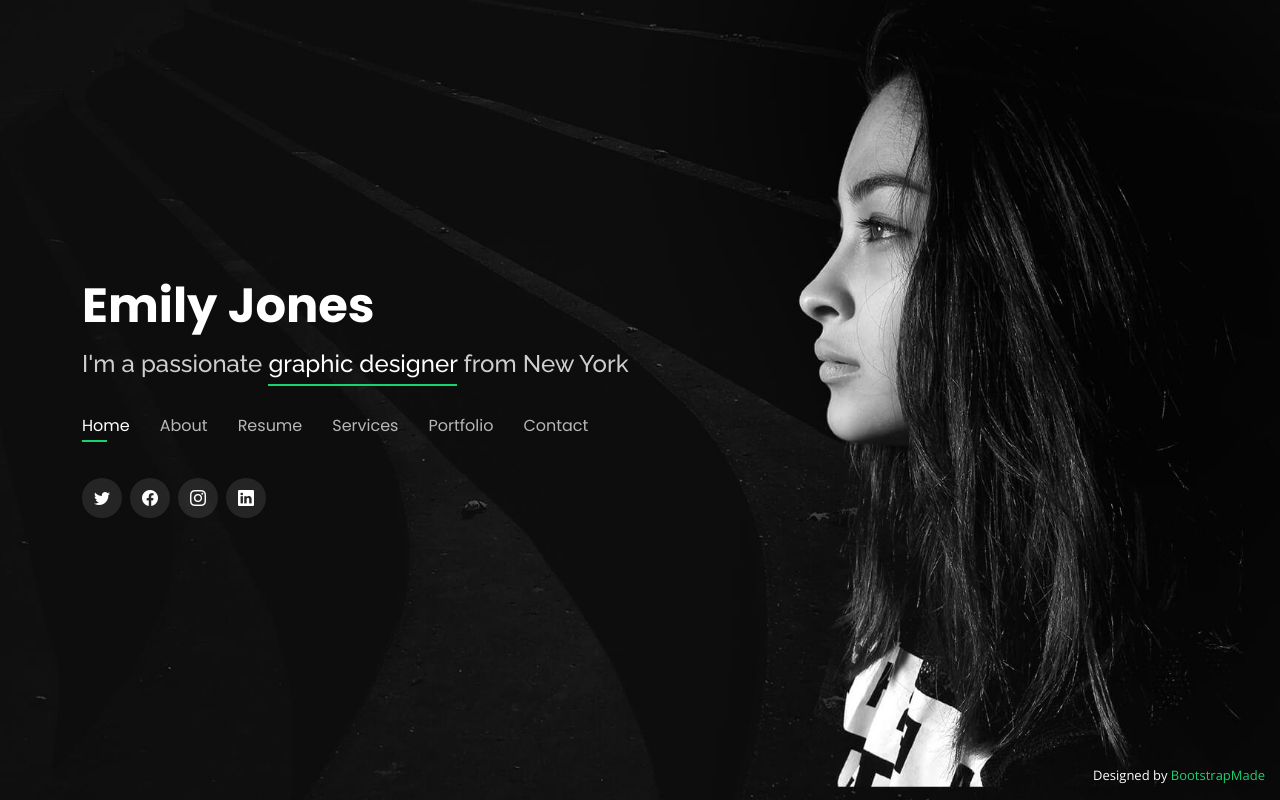
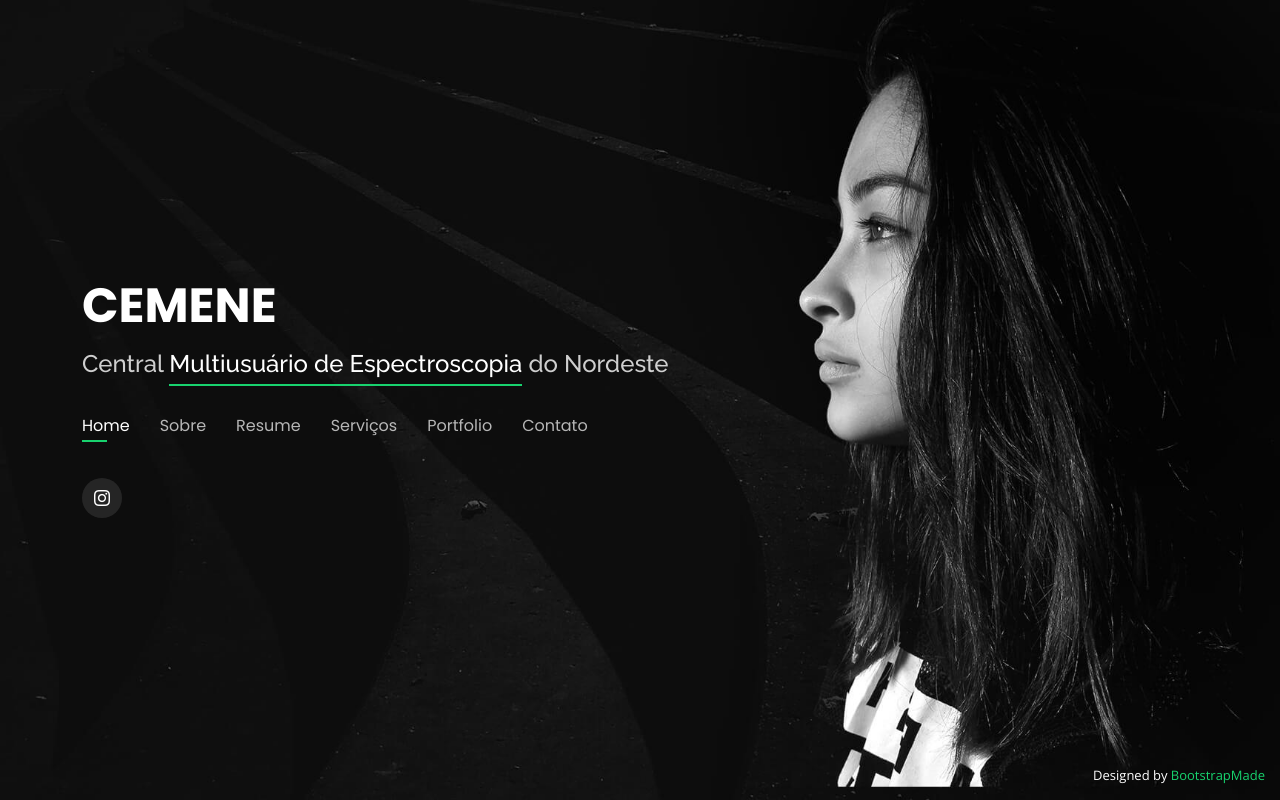
Before and after one commit to cemene/cemene.github.io, a plain HTML site: page index.html in a window 1280 px wide. Drawn offline with nearby package versions, Linux system fonts and the light colour scheme.

Commit message:
index update

```diff
--- a/index.html
+++ b/index.html
@@ -1,11 +1,11 @@
 <!DOCTYPE html>
-<html lang="en">
+<html lang="pt-br">
 
 <head>
   <meta charset="utf-8">
   <meta content="width=device-width, initial-scale=1.0" name="viewport">
 
-  <title>Personal Bootstrap Template</title>
+  <title>CEMENE - Central Multiusuário de Espectroscopia do Nordeste</title>
   <meta content="" name="description">
   <meta content="" name="keywords">
 
@@ -41,28 +41,28 @@
   <header id="header">
     <div class="container">
 
-      <h1><a href="index.html">Emily Jones</a></h1>
+      <h1><a href="index.html">CEMENE</a></h1>
       <!-- Uncomment below if you prefer to use an image logo -->
       <!-- <a href="index.html" class="mr-auto"><img src="assets/img/logo.png" alt="" class="img-fluid"></a> -->
-      <h2>I'm a passionate <span>graphic designer</span> from New York</h2>
+      <h2>Central <span>Multiusuário de Espectroscopia</span> do Nordeste</h2>
 
       <nav id="navbar" class="navbar">
         <ul>
           <li><a class="nav-link active" href="#header">Home</a></li>
-          <li><a class="nav-link" href="#about">About</a></li>
+          <li><a class="nav-link" href="#about">Sobre</a></li>
           <li><a class="nav-link" href="#resume">Resume</a></li>
-          <li><a class="nav-link" href="#services">Services</a></li>
+          <li><a class="nav-link" href="#services">Serviços</a></li>
           <li><a class="nav-link" href="#portfolio">Portfolio</a></li>
-          <li><a class="nav-link" href="#contact">Contact</a></li>
+          <li><a class="nav-link" href="#contact">Contato</a></li>
         </ul>
         <i class="bi bi-list mobile-nav-toggle"></i>
       </nav><!-- .navbar -->
 
       <div class="social-links">
-        <a href="#" class="twitter"><i class="bi bi-twitter"></i></a>
-        <a href="#" class="facebook"><i class="bi bi-facebook"></i></a>
+        <!--<a href="#" class="twitter"><i class="bi bi-twitter"></i></a>
+        <a href="#" class="facebook"><i class="bi bi-facebook"></i></a>-->
         <a href="#" class="instagram"><i class="bi bi-instagram"></i></a>
-        <a href="#" class="linkedin"><i class="bi bi-linkedin"></i></a>
+        <!--<a href="#" class="linkedin"><i class="bi bi-linkedin"></i></a>-->
       </div>
 
     </div>
```
